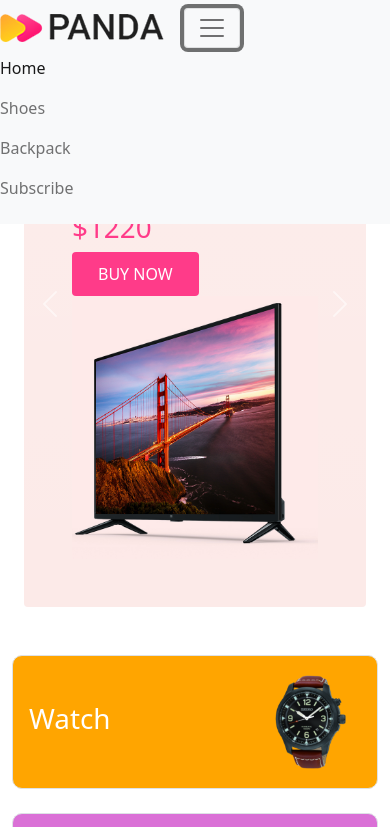
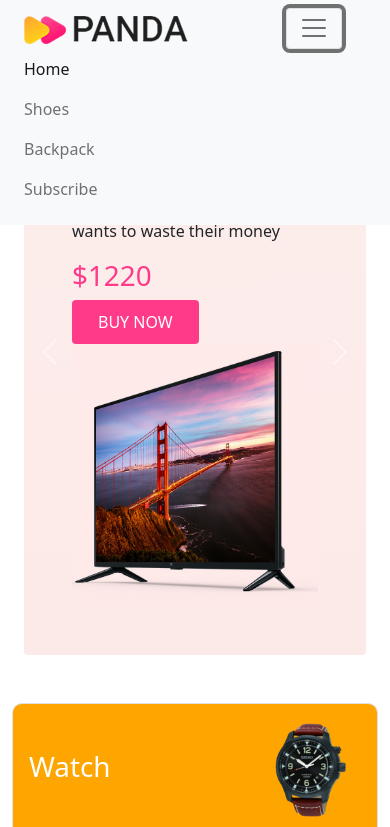
Before and after one commit to sharifularman/panda-coomerce, a plain HTML site: page index.html in a window 390 px wide. Both pictures are taken after a click on the button "Toggle navigation". Shown: the top 827 px of the page. Drawn offline with nearby package versions, Linux system fonts and the light colour scheme.

Commit message:
responsive done

```diff
--- a/index.html
+++ b/index.html
@@ -18,13 +18,15 @@
     <header class="container">
         <!-- navigation bar -->
 
-        <nav class="navbar navbar-expand-lg navbar-light bg-light fixed-top">
-            <div>
-              <a class="navbar-brand" href="#"><img src="images/logo.png" alt=""></a>
+        <nav class="navbar navbar-expand-lg navbar-light bg-light fixed-top ">
+            <div class="container-fluid row">
+              <div class="col-md-8 d-flex justify-content-between">
+                <a class="navbar-brand" href="#"><img src="images/logo.png" alt=""></a>
               <button class="navbar-toggler" type="button" data-bs-toggle="collapse" data-bs-target="#navbarSupportedContent" aria-controls="navbarSupportedContent" aria-expanded="false" aria-label="Toggle navigation">
                 <span class="navbar-toggler-icon"></span>
               </button>
-                <div class="collapse navbar-collapse" id="navbarSupportedContent">
+              </div>
+                <div class="collapse navbar-collapse col-md-4" id="navbarSupportedContent">
                     <ul class="navbar-nav me-auto mb-2 mb-lg-0">
                         <li class="nav-item">
                          <a class="nav-link active" aria-current="page" href="#">Home</a>
@@ -42,8 +44,9 @@
               </div>
             </div>
           </nav>
+
           <!-- carousel card-image slide -->
-        <section class="container">
+        <section class="container pt-5">
         <div id="carouselExampleControls" class="carousel slide" data-bs-ride="carousel">
             <div class="carousel-inner  rounded">
               <div class="carousel-item active">
```
